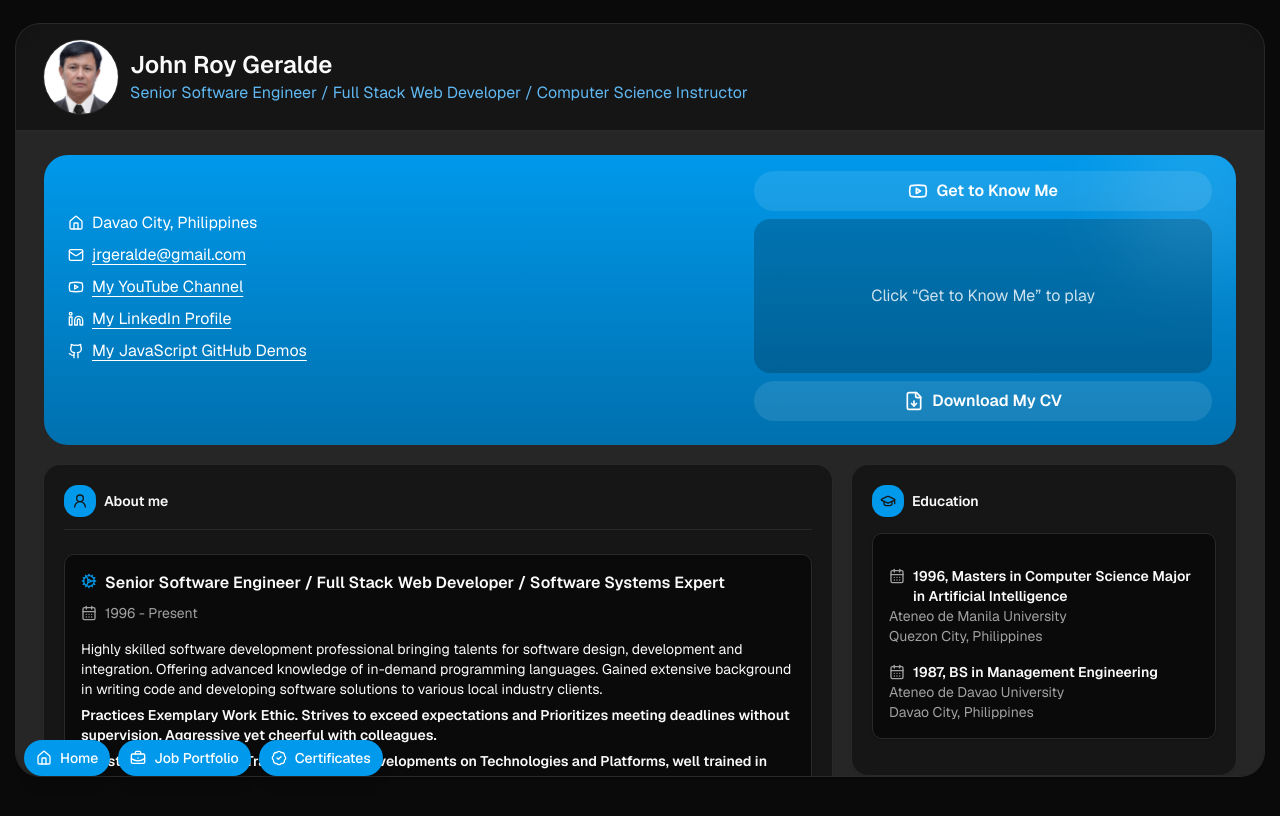
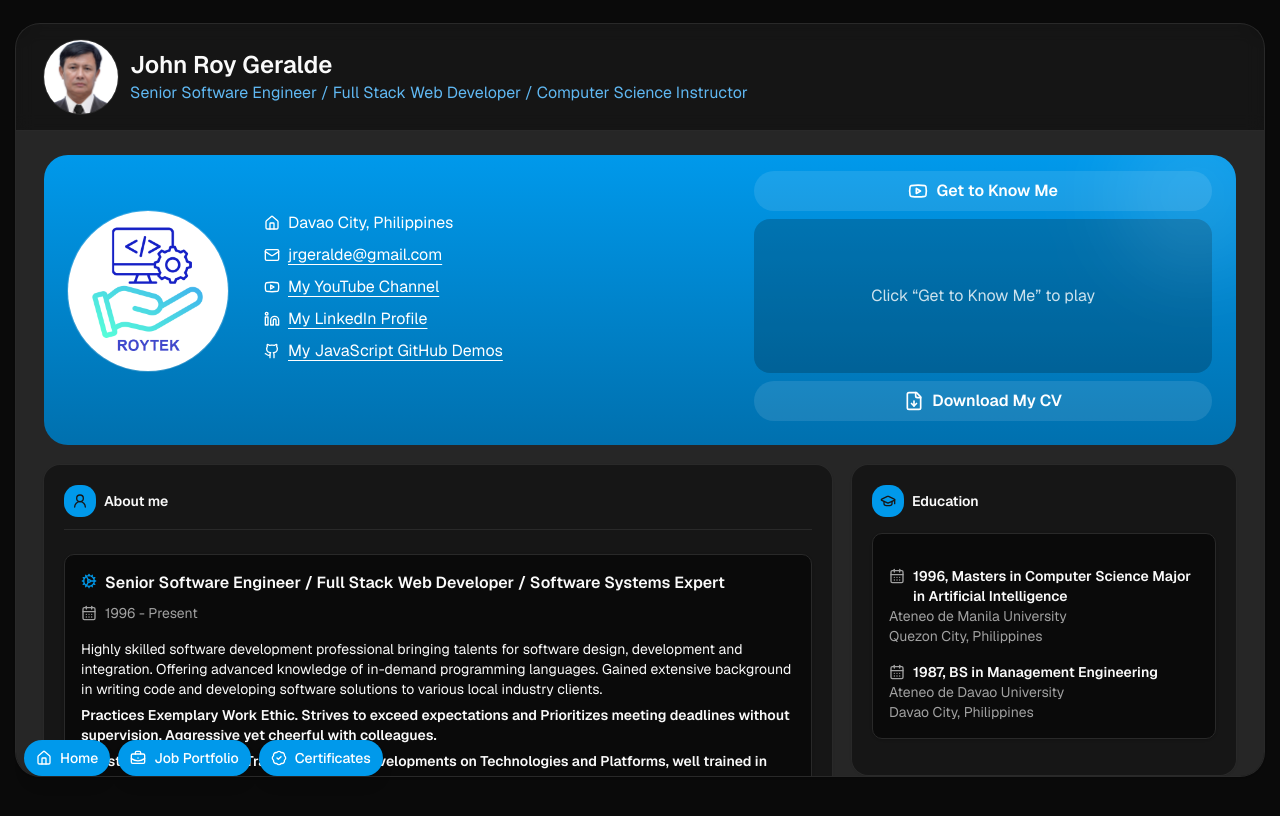
Before and after one commit to jrgeralde/johnroygeraldevercelappnew, a Next.js app: page /dashboard in a window 1280 px wide. Shown: the top 816 px of the page. Built offline with nearby package versions, Linux system fonts and the light colour scheme.

Commit message:
with logo

```diff
--- a/components/dashboard/welcome-card.tsx
+++ b/components/dashboard/welcome-card.tsx
@@ -1,6 +1,7 @@
 "use client"
 
 import { FileDown, Github, Home, Linkedin, Mail, Youtube } from "lucide-react"
+import Image from "next/image"
 import { useState } from "react"
 import {
   AlertDialog,
@@ -23,7 +24,20 @@ export function WelcomeCard() {
       <div className="flex flex-col gap-3 md:flex-row md:items-start md:justify-between">
         {/* Left Side (Text) */}
         <div className="max-w-xl md:w-3/5">
-          <div className="space-y-2 mt-10">
+          <div className="mt-10 flex flex-col items-center gap-4 sm:flex-row sm:items-start">
+            <div className="shrink-0">
+              <div className="size-28 overflow-hidden rounded-full bg-white/10 ring-1 ring-white/20 md:size-36 lg:size-40 mr-5">
+                <Image
+                  src="/images/LOGO.png"
+                  alt="Logo"
+                  width={240}
+                  height={240}
+                  className="h-full w-full object-cover"
+                  priority
+                />
+              </div>
+            </div>
+            <div className="space-y-2">
               <p className="flex items-center gap-2">
                 <Home className="size-4 shrink-0" aria-hidden />
                 <span>Davao City, Philippines</span>
@@ -70,6 +84,7 @@ export function WelcomeCard() {
                   My JavaScript GitHub Demos
                 </a>
               </p>
+            </div>
           </div>
         </div>
 
```
Also changed, not shown: public/images/LOGO.png (added), 1 other file (tests, documents, lock files or other folders). Lines whose indentation alone changed are shown as unchanged.
